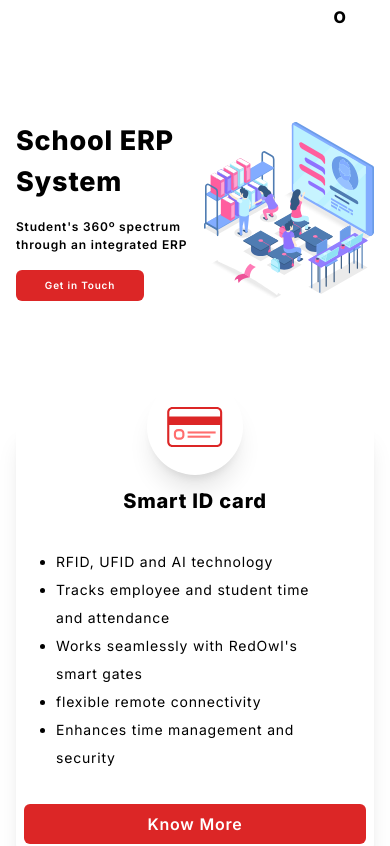
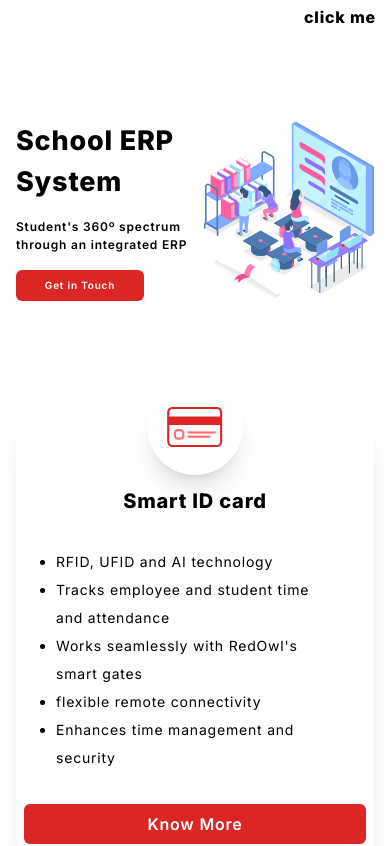
Before and after one commit to Yvg2244/redowl, a Next.js app: page / in a window 390 px wide. Shown: the top 846 px of the page. Built offline with nearby package versions, Linux system fonts and the light colour scheme.

Commit message:
fixed nav

```diff
--- /dev/null
+++ b/app/context/reducer.js
@@ -0,0 +1,12 @@
+export const initialState={
+    showNav:false
+}
+export const reducer=(state,action)=>{
+    switch(action.type){
+        case "SET_NAV":
+            return {
+                ...state,
+                showNav:action.showNav
+            }
+    }
+}
--- /dev/null
+++ b/app/context/store.js
@@ -0,0 +1,4 @@
+'use client';
+import { createContext,useContext } from "react";
+export const StateContext=createContext();
+export const useStateValue = () => useContext(StateContext)
--- a/app/layout.js
+++ b/app/layout.js
@@ -1,14 +1,20 @@
+'use client'
 import Navbar from "../components/Navbar";
 import Footer from "../components/BottomNav";
 import "@/styles/globals.css";
 import { Inter } from "next/font/google";
+import { StateContext } from "./context/store";
+import { useReducer } from "react";
+import { initialState, reducer } from "./context/reducer";
 const inter = Inter({ subsets: ["latin"] });
 export default function RootLayout({ children }) {
   return (
     <html lang="en">
       <body className={inter.className}>
+        <StateContext.Provider value={useReducer(reducer,initialState)}>
         {/* <Navbar /> */}
         {children}
+        </StateContext.Provider>
       </body>
 
     </html>
--- a/app/page.jsx
+++ b/app/page.jsx
@@ -18,21 +18,24 @@ import { useCallback } from "react";
 import Footer from "../components/BottomNav";
 import BottomNav from "../components/BottomNav";
 import Navbar from "../components/Navbar";
+import { useStateValue } from "./context/store";
 const page = () => {
-  const [showNav, setShowNav] = useState(false);
-
+  const [{showNav},dispatch]=useStateValue()
+  const handleClick=()=>{
+    dispatch({
+      type:"SET_NAV",
+      showNav:!showNav
+    })
+  }
   return (
     <>
-      {showNav&&<Navbar/>}
+      <Navbar/>
       <div className="w-[100vw] h-auto tracking-wider  grid grid-cols-2">
         <button
-          className="font-extrabold w-[5rem] cursor-pointer border-none md:hidden absolute right-0"
-          onClick={() => {
-            console.log(showNav)
-            setShowNav(!showNav);
-          }}
+          className="font-extrabold z-10 w-[5rem] cursor-pointer border-none md:hidden absolute right-0"
+          onClick={handleClick}
         >
-          O
+          click me
         </button>
         <main className="flex relative col-span-2 h-[50vh] md:min-h-[80vh] items-center px-[1rem] md:pl-[4rem] md:pr-[4rem] justify-between">
           <div className="flex flex-col w-[28rem] md:w-[20rem] gap-4">
--- a/components/Navbar.jsx
+++ b/components/Navbar.jsx
@@ -4,12 +4,21 @@ import "@/styles/globals.css";
 import logo from "../public/assests/logo.svg";
 import Image from "next/image";
 import Link from "next/link";
+import { useStateValue } from "../app/context/store";
 const Navbar = () => {
-  const [showNav,setShowNav]=useState(false)
+  const [{showNav},dispatch]=useStateValue()
+
+
   return (
     <>
     {showNav&&<nav className="sticky top-0 h-[100vh] py-2 z-10">
-      <button onClick={()=>{setShowNav(!showNav)}}>X</button>
+      <button className="text-right border-none font-extrabold w-full" onClick={()=>{
+        console.log(showNav)
+        dispatch({
+          type:"SET_NAV",
+          showNav:!showNav
+        })
+      }}>X</button>
       <header className="bg-white p-[1.5rem] w-[100vw] tracking-wide items-center flex flex-col justify-between md:flex-row lg:justify-between lg:gap-4 h-[100%] md:h-[auto] lg:py-2 lg:p-4">
         <div className="flex flex-col md:flex-row  gap-[2rem] items-center ">
           <Image
--- a/package.json
+++ b/package.json
@@ -9,6 +9,7 @@
     "lint": "next lint"
   },
   "dependencies": {
+    "@reduxjs/toolkit": "^1.9.5",
     "autoprefixer": "10.4.14",
     "eslint": "8.39.0",
     "eslint-config-next": "13.3.1",
@@ -16,6 +17,7 @@
     "postcss": "8.4.23",
     "react": "18.2.0",
     "react-dom": "18.2.0",
+    "react-redux": "^8.0.5",
     "tailwindcss": "3.3.2"
   }
 }
```
Also changed, not shown: 1 other file (tests, documents, lock files or other folders).
